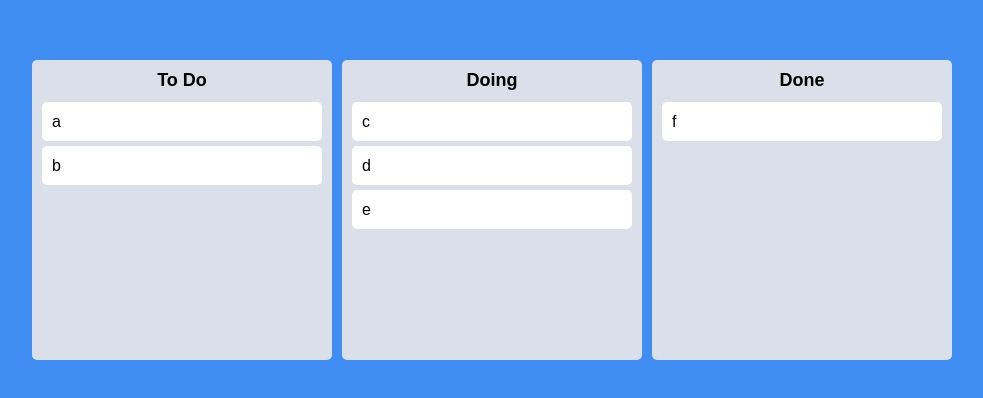
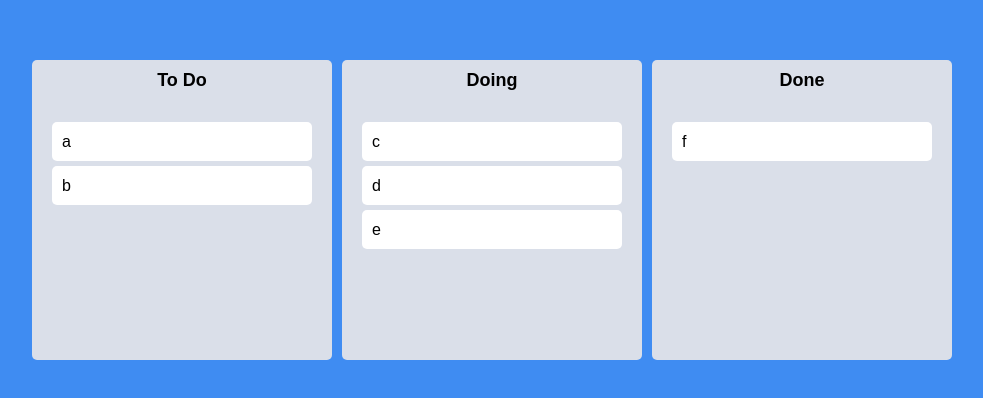
Before and after one commit to Samuel-0930/react-masterclass, a React (Vite) app: page / in a window 1280 px wide. Shown: the part 190-588 px from the top of the page, without its empty margins (148-1131 px from the left). Built offline with nearby package versions, Linux system fonts and the light colour scheme.

Commit message:
[#7.12] Style

```diff
--- a/src/App.tsx
+++ b/src/App.tsx
@@ -31,14 +31,28 @@ const App: React.FC<Props> = () => {
 	const [toDos, setToDos] = useRecoilState(toDoState);
 	const onDragEnd = (info: DropResult) => {
 		const { destination, draggableId, source } = info;
+		if (!destination) return;
 		if (destination?.droppableId === source.droppableId) {
-			setToDos((oldToDos) => {
-				const boardCopy = [...oldToDos[source.droppableId]];
+			setToDos((allBoards) => {
+				const boardCopy = [...allBoards[source.droppableId]];
 				boardCopy.splice(source.index, 1);
 				boardCopy.splice(destination?.index, 0, draggableId);
 				return {
-					...oldToDos,
+					...allBoards,
 					[source.droppableId]: boardCopy,
+				};
+			});
+		}
+		if (destination.droppableId !== source.droppableId) {
+			setToDos((allBoard) => {
+				const sourceBoard = [...allBoard[source.droppableId]];
+				const destinationBoard = [...allBoard[destination.droppableId]];
+				sourceBoard.splice(source.index, 1);
+				destinationBoard.splice(destination?.index, 0, draggableId);
+				return {
+					...allBoard,
+					[source.droppableId]: sourceBoard,
+					[destination.droppableId]: destinationBoard,
 				};
 			});
 		}
--- a/src/components/Board.tsx
+++ b/src/components/Board.tsx
@@ -12,11 +12,12 @@ type Props = {
 
 const Wrapper = styled.div`
 	width: 300px;
-	padding: 20px 10px;
 	padding-top: 10px;
 	background-color: ${(props) => props.theme.boardColor};
 	border-radius: 5px;
 	min-height: 300px;
+	display: flex;
+	flex-direction: column;
 `;
 
 const Title = styled.h2`
@@ -26,13 +27,32 @@ const Title = styled.h2`
 	font-size: 18px;
 `;
 
+interface IAreaProps {
+	isDraggingFromThis: boolean;
+	isDraggingOver: boolean;
+}
+
+const Area = styled.div<IAreaProps>`
+	background-color: ${(props) =>
+		props.isDraggingOver
+			? '#dfe6e6'
+			: props.isDraggingFromThis
+			? '#b2bec3'
+			: 'transparent'};
+	flex-grow: 1;
+	transition: background-color 0.15s ease-in-out;
+	padding: 20px;
+`;
+
 const Board: React.FC<Props> = ({ toDos, boardId }) => {
 	return (
 		<Wrapper>
 			<Title>{boardId}</Title>
 			<Droppable droppableId={boardId}>
-				{(magic) => (
-					<div
+				{(magic, snapshot) => (
+					<Area
+						isDraggingOver={snapshot.isDraggingOver}
+						isDraggingFromThis={Boolean(snapshot.draggingFromThisWith)}
 						ref={magic.innerRef}
 						{...magic.droppableProps}>
 						{toDos.map((toDo, index) => (
@@ -43,7 +63,7 @@ const Board: React.FC<Props> = ({ toDos, boardId }) => {
 							/>
 						))}
 						{magic.placeholder}
-					</div>
+					</Area>
 				)}
 			</Droppable>
 		</Wrapper>
--- a/src/components/DraggableCard.tsx
+++ b/src/components/DraggableCard.tsx
@@ -9,11 +9,15 @@ type Props = {
 	index: number;
 };
 
-const Card = styled.div`
+const Card = styled.div<{ isDragging: boolean }>`
 	background-color: ${(props) => props.theme.cardColor};
 	padding: 10px 10px;
 	border-radius: 5px;
 	margin-bottom: 5px;
+	background-color: ${(props) =>
+		props.isDragging ? '#74b9ff' : props.theme.cardColor};
+	box-shadow: ${(props) =>
+		props.isDragging ? '0px 2px 5px rgba(0,0,0,0.05)' : ''};
 `;
 
 const DraggableCard: React.FC<Props> = ({ toDo, index }) => {
@@ -24,8 +28,9 @@ const DraggableCard: React.FC<Props> = ({ toDo, index }) => {
 			// key={toDo}
 			draggableId={toDo}
 			index={index}>
-			{(magic) => (
+			{(magic, snapshot) => (
 				<Card
+					isDragging={snapshot.isDragging}
 					ref={magic.innerRef}
 					{...magic.draggableProps}
 					{...magic.dragHandleProps}>
```
